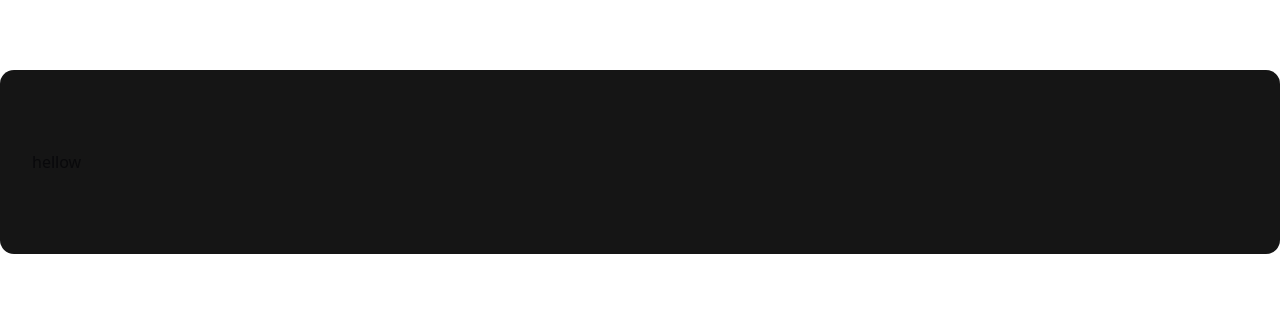
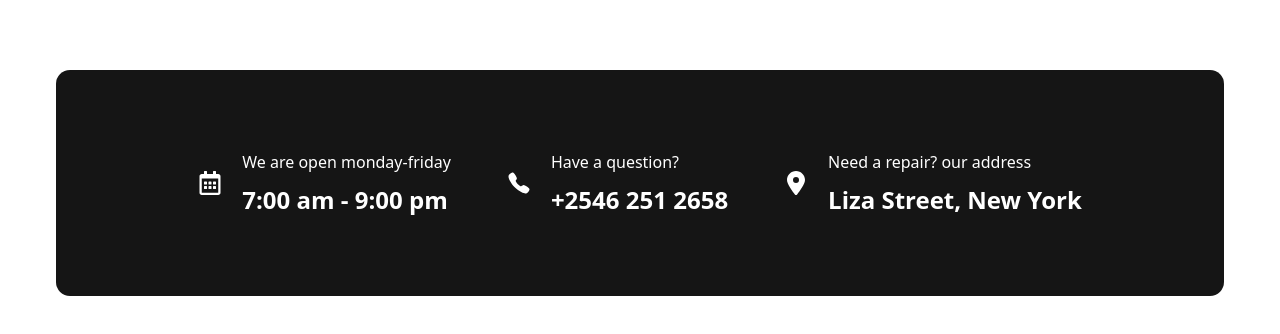
Before and after one commit to Asad9340/Car-Doctor-NextJS, a Next.js app: page / in a window 1280 px wide. Shown: the part 1715-2049 px from the top of the page. Built offline with nearby package versions, Linux system fonts and the light colour scheme; no server answers; the database is empty.

Commit message:
out contact section design complete

```diff
--- a/src/app/components/Home/Contact.jsx
+++ b/src/app/components/Home/Contact.jsx
@@ -1,9 +1,48 @@
+import { FaRegCalendarAlt } from 'react-icons/fa';
+import { FaLocationDot } from 'react-icons/fa6';
+import { IoCall } from 'react-icons/io5';
 const Contact = () => {
   return (
-    <div className=" xl:px-8 max-w-7xl mx-auto bg-[#151515] px-8 md:px-16 py-10 md:py-20 rounded-xl my-8 md:my-[60px] ">
-      <h2>hellow </h2>
+    <div className=" xl:px-8 max-w-7xl mx-auto my-8 md:my-[60px] ">
+      <div className="flex  flex-wrap gap-7 mx-6 md:gap-14 items-center justify-center bg-[#151515] px-8 md:px-16 py-10 md:py-20 rounded-xl ">
+        <div className="flex gap-5 items-center justify-center">
+          <div>
+            <FaRegCalendarAlt className="text-white text-2xl " />
+          </div>
+          <div className="flex flex-col gap-2.5">
+            <p className="text-base font-medium text-white ">
+              We are open monday-friday
+            </p>
+            <p className="text-2xl font-bold text-white ">7:00 am - 9:00 pm</p>
+          </div>
+        </div>
+        <div className="flex gap-5 items-center justify-center">
+          <div>
+            <IoCall className="text-white text-2xl " />
+          </div>
+          <div className="flex flex-col gap-2.5">
+            <p className="text-base font-medium text-white ">
+              Have a question?
+            </p>
+            <p className="text-2xl font-bold text-white ">+2546 251 2658</p>
+          </div>
+        </div>
+        <div className="flex gap-5 items-center justify-center">
+          <div>
+            <FaLocationDot className="text-white text-2xl " />
+          </div>
+          <div className="flex flex-col gap-2.5">
+            <p className="text-base font-medium text-white ">
+              Need a repair? our address
+            </p>
+            <p className="text-2xl font-bold text-white ">
+              Liza Street, New York
+            </p>
+          </div>
+        </div>
+      </div>
     </div>
   );
-}
+};
 
-export default Contact
+export default Contact;
```
